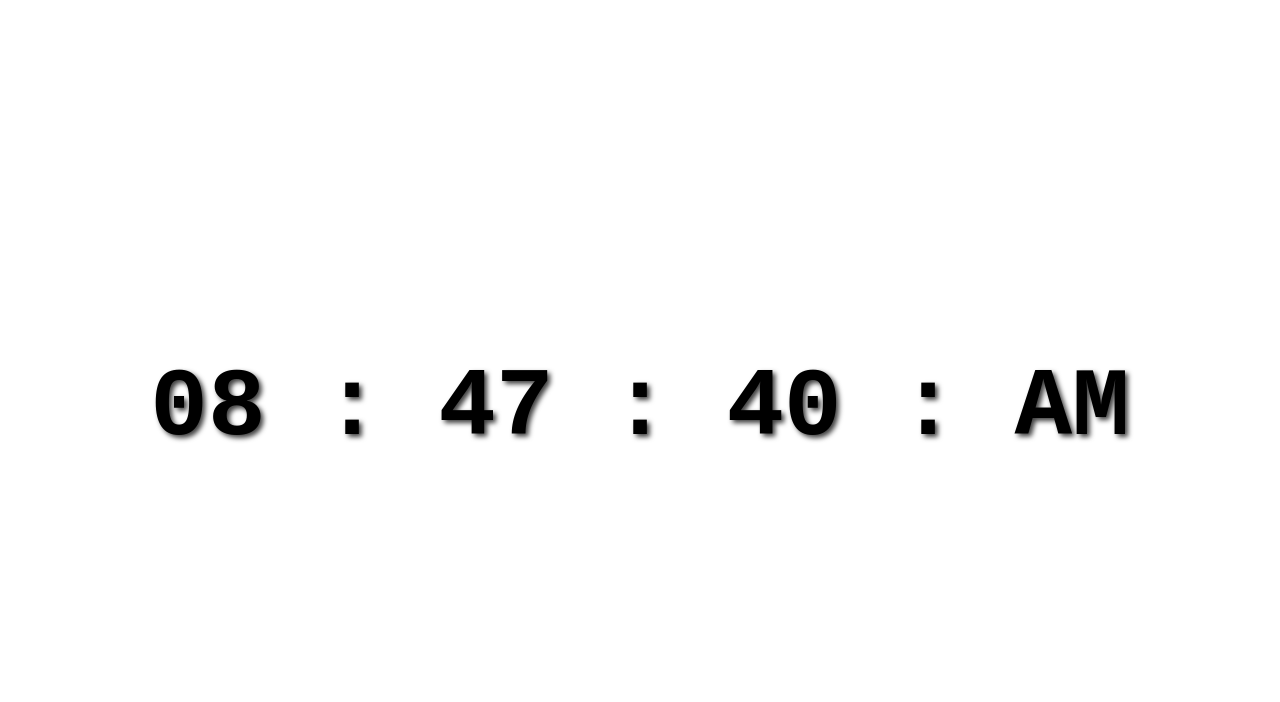
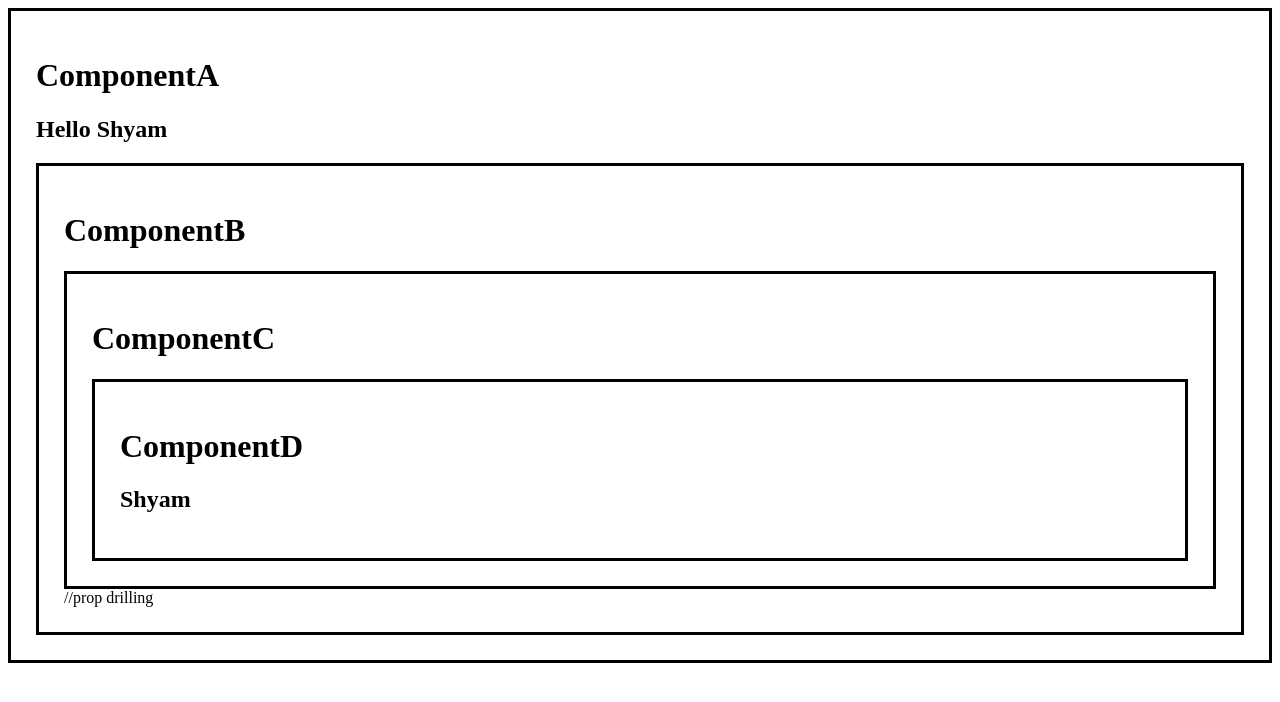
Before and after one commit to Shyamsundar-techversant/Rect_brocode, a React (Vite) app: page / in a window 1280 px wide. Shown: the top 702 px of the page. Built offline with nearby package versions, Linux system fonts and the light colour scheme.

Commit message:
useContext part 1 : props passing without useContext

```diff
--- a/src/App.jsx
+++ b/src/App.jsx
@@ -1,7 +1,13 @@
-import DigitalClock from "./DigitalClock";
+/*
+    useContext() = React Hook that allows you to share values between multiple
+                   levels of components without passing props through each level.
+
+
+*/
+import ComponentA from "./ComponentA";
 function App(){
     return(
-        <DigitalClock/>
+        <ComponentA/>
     )
 }
 export default App;
--- /dev/null
+++ b/src/ComponentA.jsx
@@ -0,0 +1,13 @@
+import React,{useState} from "react";
+import ComponentB from "./ComponentB.jsx";
+function ComponentA(){
+    const [user,setUser] = useState("Shyam");
+    return(
+        <div className="box">
+            <h1>ComponentA</h1>
+            <h2>{`Hello ${user}`}</h2>
+            <ComponentB user = {user}/>
+        </div>
+    )
+}
+export default ComponentA;
--- /dev/null
+++ b/src/ComponentB.jsx
@@ -0,0 +1,12 @@
+import ComponentC from "./ComponentC.jsx";
+function ComponentB(props){
+    return(
+        <div className="box">
+            <h1>ComponentB</h1>
+            <ComponentC user={props.user}/>  //prop drilling
+        </div>
+    )
+}
+export default ComponentB;
+
+// Prop drilling : passing props down each of the nested component
--- /dev/null
+++ b/src/ComponentC.jsx
@@ -0,0 +1,10 @@
+import ComponentD from "./ComponentD.jsx";
+function ComponentC(props){
+    return(
+        <div className="box">
+            <h1>ComponentC</h1>
+            <ComponentD user={props.user}/>
+        </div>
+    )
+}
+export default ComponentC;
--- /dev/null
+++ b/src/ComponentD.jsx
@@ -0,0 +1,9 @@
+function ComponentD(props){
+    return(
+        <div className="box">
+            <h1>ComponentD</h1>
+            <h2>{props.user}</h2>
+        </div>
+    )
+}
+export default ComponentD;
--- a/src/DigitalClock.jsx
+++ /dev/null
@@ -1,37 +0,0 @@
-import { useEffect,useState } from "react";
-
-function DigitalClock(){
-
-    const[time,setTime] = useState(new Date());
-    useEffect(() => {
-        const intervalId = setInterval(() => {
-            setTime(new Date());
-        },1000);
-
-        return() =>{
-            clearInterval(intervalId);
-        }
-    },[]);
-    function formatTime(){
-        let hours = time.getHours();
-        let minutes = time.getMinutes();
-        let seconds = time.getSeconds();
-        const meridiem = hours >= 12 ? "PM" : "AM";
-
-        hours = hours % 12 || 12;
-        return `${padZero(hours)} : ${padZero(minutes)} : ${padZero(seconds)} : ${padZero(meridiem)}` ;
-    }
-    function padZero(number){
-        return (number <10 ? "0":"") + number ;
-    }
-    return(
-        <div className="clock-container">
-            <div className="clock">
-                <span>
-                    {formatTime()}
-                </span>
-            </div>
-        </div>
-    );
-}
-export default DigitalClock;
--- a/src/index.css
+++ b/src/index.css
@@ -1,18 +1,4 @@
-body{
-    display:flex;
-    justify-content:center;
-    align-items:center;
-    min-height: 100vh;
+.box{
+    border : 3px solid ;
+    padding: 25px;
 }
-.clock-container{
-    backdrop-filter: blur(5px);
-    width: 100vw;
-    padding: 10px 0px;
-}
-.clock{
-    font-size:6rem;
-    font-weight:bold;
-    font-family:monospace;
-    text-shadow: 3px 3px 5px hsla(0, 0%, 0%, 0.75);
-    text-align: center;
-}
```
